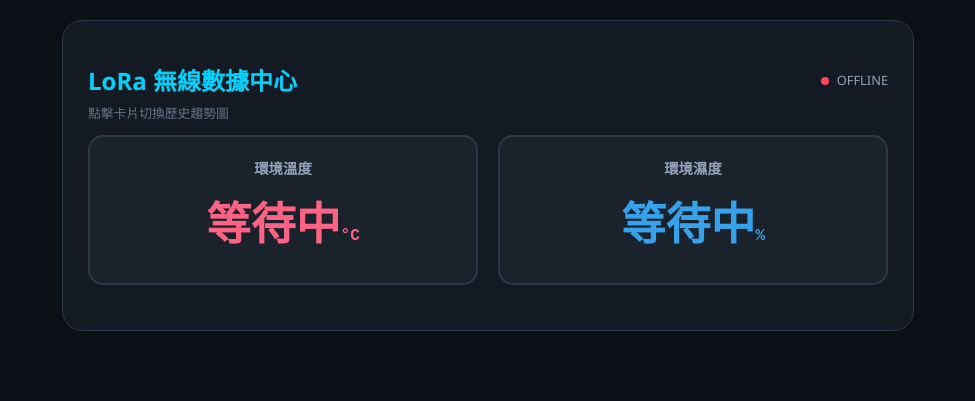
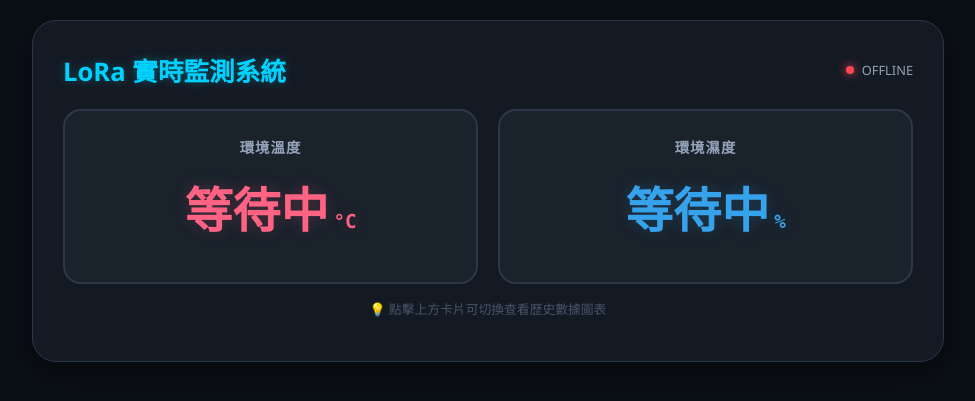
Before and after one commit to 0918tonychen-commits/ysz, a Flask app: page / in a window 1280 px wide. Shown: the top 401 px of the page, without its empty margins (152-1127 px from the left). Run offline with Flask 3, Linux system fonts and the light colour scheme; data that the repository does not hold is empty.

Commit message:
feat: polish interactive dashboard with cubic-bezier transitions and chart auto-resizing

```diff
--- a/templates/index.html
+++ b/templates/index.html
@@ -3,181 +3,201 @@
 <head>
     <meta charset="UTF-8">
     <meta name="viewport" content="width=device-width, initial-scale=1.0">
-    <title>LoRa 實時監測站 | 互動版</title>
+    <title>LoRa 數據監控中心 | 科技互動版</title>
     <script src="https://cdn.jsdelivr.net/npm/chart.js"></script>
     <style>
+        /* 科技感深色背景與字體設定 */
         body {
-            font-family: 'Segoe UI', sans-serif;
+            font-family: 'Segoe UI', system-ui, sans-serif;
             background: #0b1016;
-            color: #e0e6ed;
+            color: #e2e8f0;
             margin: 0;
             padding: 20px;
+            display: flex;
+            justify-content: center;
         }
 
         .container {
-            max-width: 800px;
-            margin: auto;
+            width: 100%;
+            max-width: 850px;
             background: #141a23;
-            padding: 25px;
-            border-radius: 20px;
+            padding: 30px;
+            border-radius: 24px;
             border: 1px solid #2d3748;
+            box-shadow: 0 10px 30px rgba(0,0,0,0.5);
         }
 
-        /* 讓卡片看起來可以點擊 */
-        .card-container { display: flex; gap: 20px; margin-bottom: 20px; }
+        .header { display: flex; justify-content: space-between; align-items: center; margin-bottom: 20px; }
+        h1 { color: #00d2ff; font-size: 1.6rem; margin: 0; text-shadow: 0 0 10px rgba(0,210,255,0.3); }
+
+        /* 狀態燈號 */
+        .status-tag { font-size: 0.8rem; color: #94a3b8; display: flex; align-items: center; }
+        .status-dot { height: 8px; width: 8px; border-radius: 50%; display: inline-block; margin-right: 8px; }
+        .online { background: #00ff88; box-shadow: 0 0 10px #00ff88; }
+        .offline { background: #ff4757; box-shadow: 0 0 10px #ff4757; }
+
+        /* 交互式數據卡片 */
+        .card-container { display: flex; gap: 20px; margin-top: 20px; }
         .card {
             background: #1a222c;
             border: 2px solid #2d3748;
-            border-radius: 15px;
-            padding: 20px;
+            border-radius: 18px;
+            padding: 25px;
             flex: 1;
             cursor: pointer;
-            transition: all 0.3s ease;
+            transition: all 0.3s cubic-bezier(0.4, 0, 0.2, 1);
             text-align: center;
         }
 
-        /* 懸停與選中效果 */
-        .card:hover { border-color: #00d2ff; background: #1f2937; transform: translateY(-3px); }
-        .card.active { border-color: #00d2ff; box-shadow: 0 0 15px rgba(0, 210, 255, 0.3); }
+        .card:hover { border-color: #00d2ff; background: #1f2937; transform: translateY(-5px); }
+        .card.active { border-color: #00d2ff; background: #1f2937; box-shadow: 0 0 20px rgba(0, 210, 255, 0.2); }
 
-        .card h3 { color: #94a3b8; font-size: 0.9rem; margin: 0; }
-        .card h2 { font-size: 2.8rem; margin: 10px 0; font-family: 'Courier New', monospace; }
+        .card h3 { color: #94a3b8; font-size: 0.9rem; margin: 0; text-transform: uppercase; letter-spacing: 1px; }
+        .card h2 { font-size: 3rem; margin: 15px 0; font-family: 'Consolas', monospace; font-weight: bold; }
 
-        #temp-display { color: #ff6384; }
-        #hum-display { color: #36a2eb; }
+        #temp-display { color: #ff6384; text-shadow: 0 0 15px rgba(255, 99, 132, 0.2); }
+        #hum-display { color: #36a2eb; text-shadow: 0 0 15px rgba(54, 162, 235, 0.2); }
 
-        /* 圖表區域：預設隱藏 */
+        /* 圖表區域：修正高度問題 */
         .chart-wrapper {
             max-height: 0;
             overflow: hidden;
-            transition: max-height 0.5s ease-out, opacity 0.5s;
+            transition: all 0.5s ease-in-out;
             opacity: 0;
             background: #0f172a;
-            border-radius: 12px;
-            padding: 0 15px;
+            border-radius: 15px;
+            margin-top: 0;
         }
 
-        /* 展開時的樣式 */
         .chart-wrapper.show {
-            max-height: 400px;
+            max-height: 450px; /* 足夠的展開高度 */
             opacity: 1;
-            padding: 20px 15px;
-            margin-top: 20px;
+            padding: 25px;
+            margin-top: 25px;
             border: 1px solid #1f2937;
         }
 
-        .status-dot { height: 8px; width: 8px; border-radius: 50%; display: inline-block; margin-right: 5px; }
-        .online { background: #00ff88; box-shadow: 0 0 8px #00ff88; }
-        .offline { background: #ff4757; }
+        canvas { width: 100% !important; height: 320px !important; } /* 強制固定繪圖高度 */
+
+        .hint { color: #475569; font-size: 0.8rem; text-align: center; margin-top: 15px; }
     </style>
 </head>
 <body>
     <div class="container">
-        <div style="display:flex; justify-content: space-between; align-items: center;">
-            <h1 style="color:#00d2ff; font-size: 1.5rem;">LoRa 無線數據中心</h1>
-            <div style="font-size: 0.8rem; color:#94a3b8;">
+        <div class="header">
+            <h1>LoRa 實時監測系統</h1>
+            <div class="status-tag">
                 <span id="status-dot" class="status-dot offline"></span>
                 <span id="status-text">OFFLINE</span>
             </div>
         </div>
 
-        <p style="color:#64748b; font-size: 0.8rem; margin-top:-10px;">點擊卡片切換歷史趨勢圖</p>
-
         <div class="card-container">
             <div class="card" id="temp-card" onclick="toggleChart('temp')">
                 <h3>環境溫度</h3>
-                <h2 id="temp-display">--<small style="font-size:1rem">°C</small></h2>
+                <h2 id="temp-display">--<small style="font-size:1.2rem; margin-left:5px;">°C</small></h2>
             </div>
             <div class="card" id="hum-card" onclick="toggleChart('hum')">
                 <h3>環境濕度</h3>
-                <h2 id="hum-display">--<small style="font-size:1rem">%</small></h2>
+                <h2 id="hum-display">--<small style="font-size:1.2rem; margin-left:5px;">%</small></h2>
             </div>
         </div>
 
         <div id="chart-area" class="chart-wrapper">
             <canvas id="myChart"></canvas>
         </div>
+
+        <p class="hint">💡 點擊上方卡片可切換查看歷史數據圖表</p>
     </div>
 
     <script>
-        let currentMode = null; // 'temp', 'hum', or null
+        let currentMode = null;
         const chartWrapper = document.getElementById('chart-area');
         const ctx = document.getElementById('myChart').getContext('2d');
 
-        // 初始化圖表
+        // Chart.js 預設風格設定
+        Chart.defaults.color = '#94a3b8';
+        Chart.defaults.font.family = 'Segoe UI';
+
         const myChart = new Chart(ctx, {
             type: 'line',
-            data: { labels: [], datasets: [{ data: [], fill: true, tension: 0.4 }] },
+            data: { labels: [], datasets: [{ data: [], fill: true, tension: 0.4, borderWidth: 3 }] },
             options: {
                 responsive: true,
                 maintainAspectRatio: false,
                 plugins: { legend: { display: false } },
-                scales: { x: { grid: { display: false } }, y: { grid: { color: '#1f2937' } } }
+                scales: {
+                    x: { grid: { display: false }, ticks: { maxRotation: 0 } },
+                    y: { grid: { color: 'rgba(255,255,255,0.05)' } }
+                },
+                animation: { duration: 1000 }
             }
         });
 
+        // 切換顯示邏輯
         function toggleChart(mode) {
             const tempCard = document.getElementById('temp-card');
             const humCard = document.getElementById('hum-card');
 
             if (currentMode === mode) {
-                // 如果點擊已開啟的，則關閉
                 currentMode = null;
                 chartWrapper.classList.remove('show');
                 tempCard.classList.remove('active');
                 humCard.classList.remove('active');
             } else {
-                // 開啟對應圖表
                 currentMode = mode;
                 chartWrapper.classList.add('show');
-
-                // 切換卡片高亮狀態
                 tempCard.classList.toggle('active', mode === 'temp');
                 humCard.classList.toggle('active', mode === 'hum');
 
-                // 立即更新一次圖表樣式
-                updateChartStyle();
+                // 確保 CSS 動畫進行中也能正確計算圖表大小
+                setTimeout(() => {
+                    updateChartStyle();
+                    myChart.resize();
+                }, 350);
             }
         }
 
+        // 根據選取的模式更新圖表顏色
         function updateChartStyle() {
             const dataset = myChart.data.datasets[0];
             if (currentMode === 'temp') {
-                dataset.label = '溫度歷史 (°C)';
                 dataset.borderColor = '#ff6384';
                 dataset.backgroundColor = 'rgba(255, 99, 132, 0.1)';
             } else {
-                dataset.label = '濕度歷史 (%)';
                 dataset.borderColor = '#36a2eb';
                 dataset.backgroundColor = 'rgba(54, 162, 235, 0.1)';
             }
             myChart.update();
         }
 
+        // 抓取雲端後端數據
         function fetchData() {
             fetch('/api/data')
                 .then(res => res.json())
                 .then(data => {
-                    // 更新大數字顯示
-                    document.getElementById('temp-display').innerHTML = `${data.temperature}<small style="font-size:1rem">°C</small>`;
-                    document.getElementById('hum-display').innerHTML = `${data.humidity}<small style="font-size:1rem">%</small>`;
+                    // 更新數值顯示 (自動適應 bridge.py 傳來的純數字格式)
+                    document.getElementById('temp-display').innerHTML = `${data.temperature}<small style="font-size:1.2rem; margin-left:5px;">°C</small>`;
+                    document.getElementById('hum-display').innerHTML = `${data.humidity}<small style="font-size:1.2rem; margin-left:5px;">%</small>`;
 
-                    // 狀態燈
+                    // 狀態更新
                     const statusText = document.getElementById('status-text');
                     const statusDot = document.getElementById('status-dot');
                     statusText.innerText = data.status.toUpperCase();
                     statusDot.className = 'status-dot ' + (data.status === 'online' ? 'online' : 'offline');
 
-                    // 如果圖表開啟中，更新數據
+                    // 若圖表為展開狀態則更新歷史數據
                     if (currentMode) {
                         myChart.data.labels = data.history.labels;
                         myChart.data.datasets[0].data = (currentMode === 'temp') ? data.history.temp : data.history.hum;
                         myChart.update('none');
                     }
-                });
+                })
+                .catch(err => console.error("連線錯誤:", err));
         }
 
-        setInterval(fetchData, 3000); // 每 3 秒抓一次數據
+        // 設定更新頻率 (3秒)
+        setInterval(fetchData, 3000);
         fetchData();
     </script>
 </body>
```
